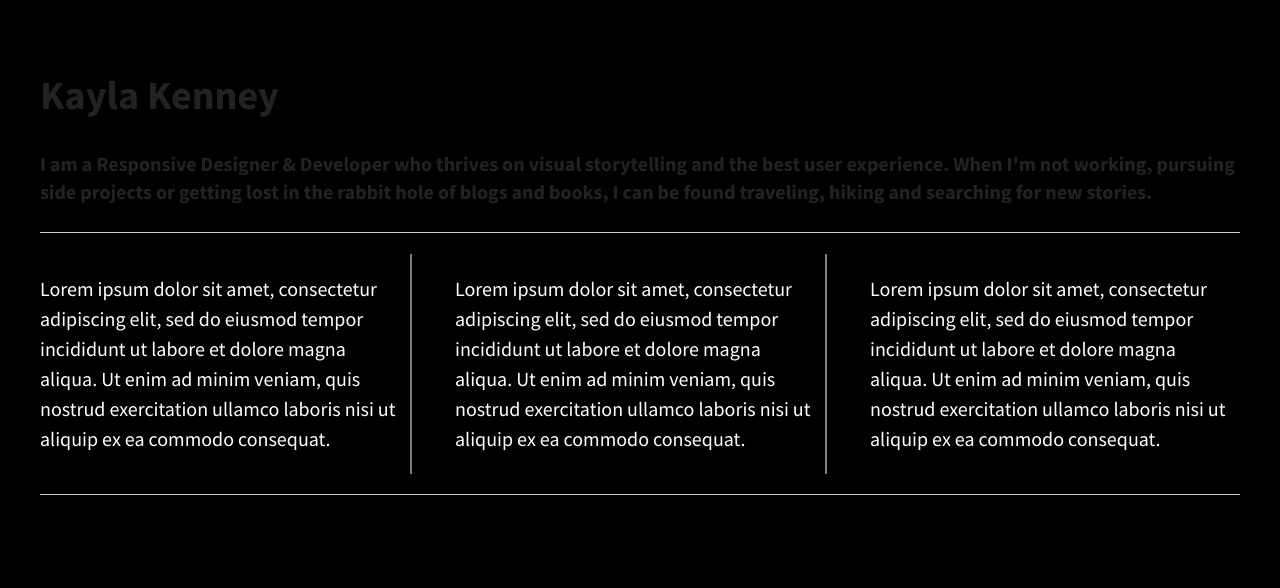
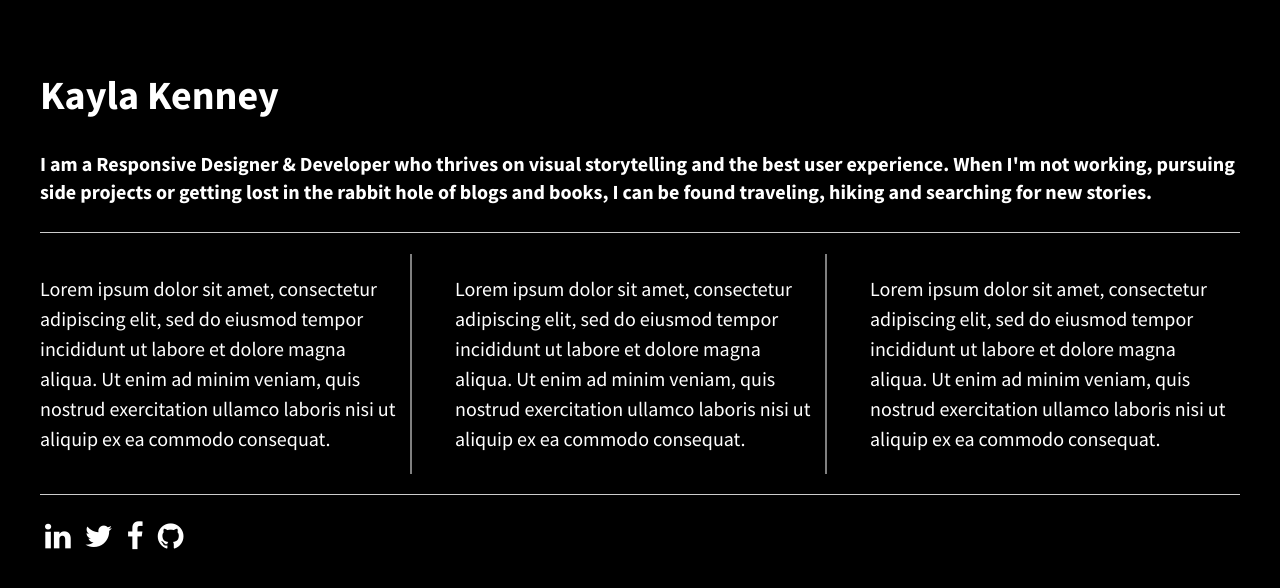
Before and after one commit to k-kenney/flex-box-1, a plain HTML site: page index.html in a window 1280 px wide. Drawn offline with nearby package versions, Linux system fonts and the light colour scheme.

Commit message:
Designed simple landing page

```diff
--- a/css/main.css
+++ b/css/main.css
@@ -109,6 +109,10 @@ body {
   height: 100%;
 }
 
+.header {
+  color: white;
+}
+
 .wrapper {
   display: flex;
   flex-flow: row wrap;
@@ -132,6 +136,12 @@ body {
 .div-1, .div-2 {
   border-right: 2px solid gray;
 
+}
+
+.footer-img .fa{
+  padding: 5px;
+  font-size:30px;
+  color: white;
 }
 
 
--- a/index.html
+++ b/index.html
@@ -16,6 +16,7 @@
   <script src="js/vendor/modernizr-2.8.3.min.js"></script>
   <link href='http://fonts.googleapis.com/css?family=Lora:700' rel='stylesheet' type='text/css'>
   <link href='http://fonts.googleapis.com/css?family=Source+Sans+Pro:400,700' rel='stylesheet' type='text/css'>
+  <link rel="stylesheet" href="https://cdnjs.cloudflare.com/ajax/libs/font-awesome/4.7.0/css/font-awesome.min.css">
 </head>
 
 <body>
@@ -58,10 +59,10 @@
 
   <section class="footer">
     <div class="footer-img">
-      <a href="https://www.instagram.com/"> <i class="fa fa-behance-square fa-4x"></i></a>
-      <a href="https://www.linkedin.com/"> <i class="fa fa-linkedin-square fa-4x"></i></a>
-      <a href="https://www.twitter.com/"> <i class="fa fa-twitter-square fa-4x"></i></a>
-      <a href="https://www.facebook.com/"> <i class="fa fa-facebook-square fa-4x"></i></a>
+      <a href="https://www.linkedin.com/"> <i class="fa fa-linkedin"></i></a>
+      <a href="https://www.twitter.com/"> <i class="fa fa-twitter"></i></a>
+      <a href="https://www.facebook.com/"> <i class="fa fa-facebook"></i></a>
+      <a href="https://www.github.com/"> <i class="fa fa-github"></i></a>
     </div>
 
   </section>
```
